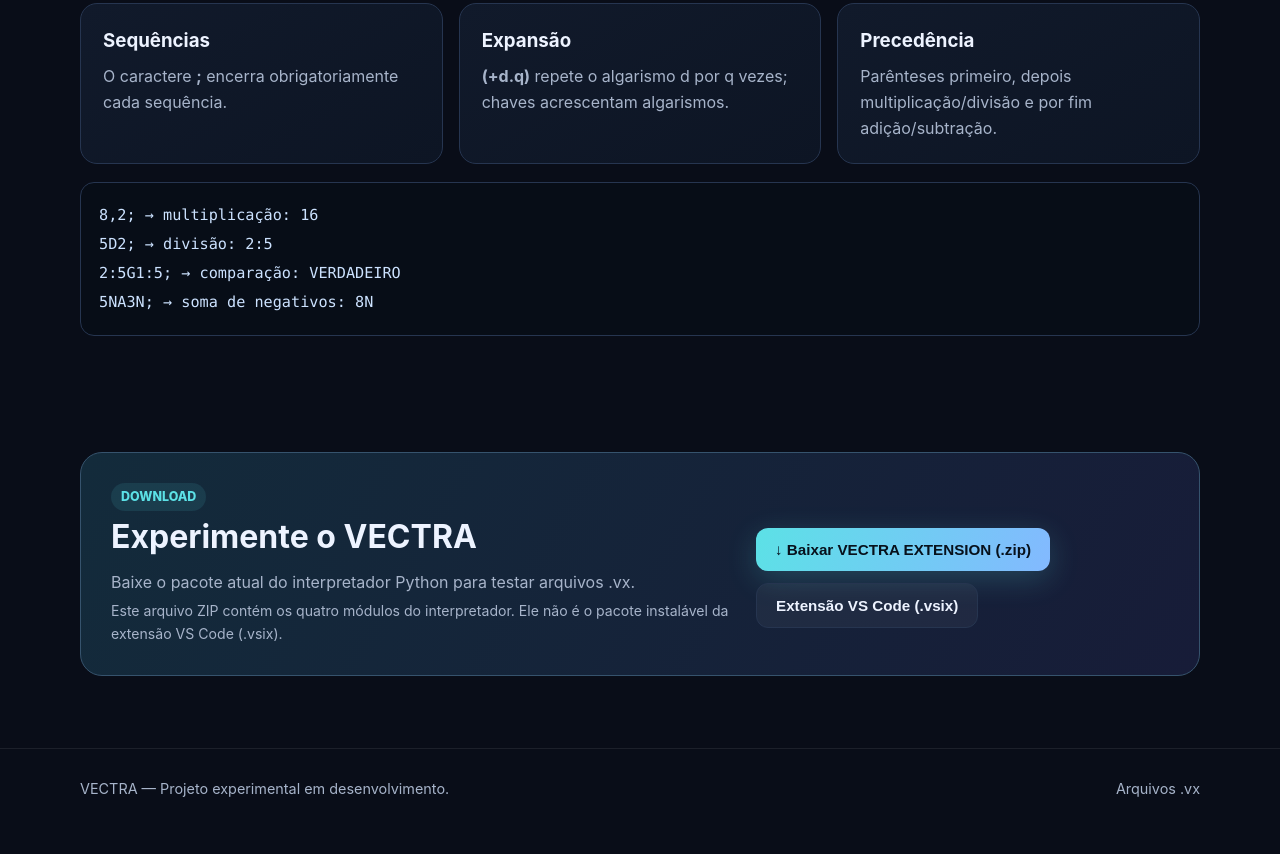
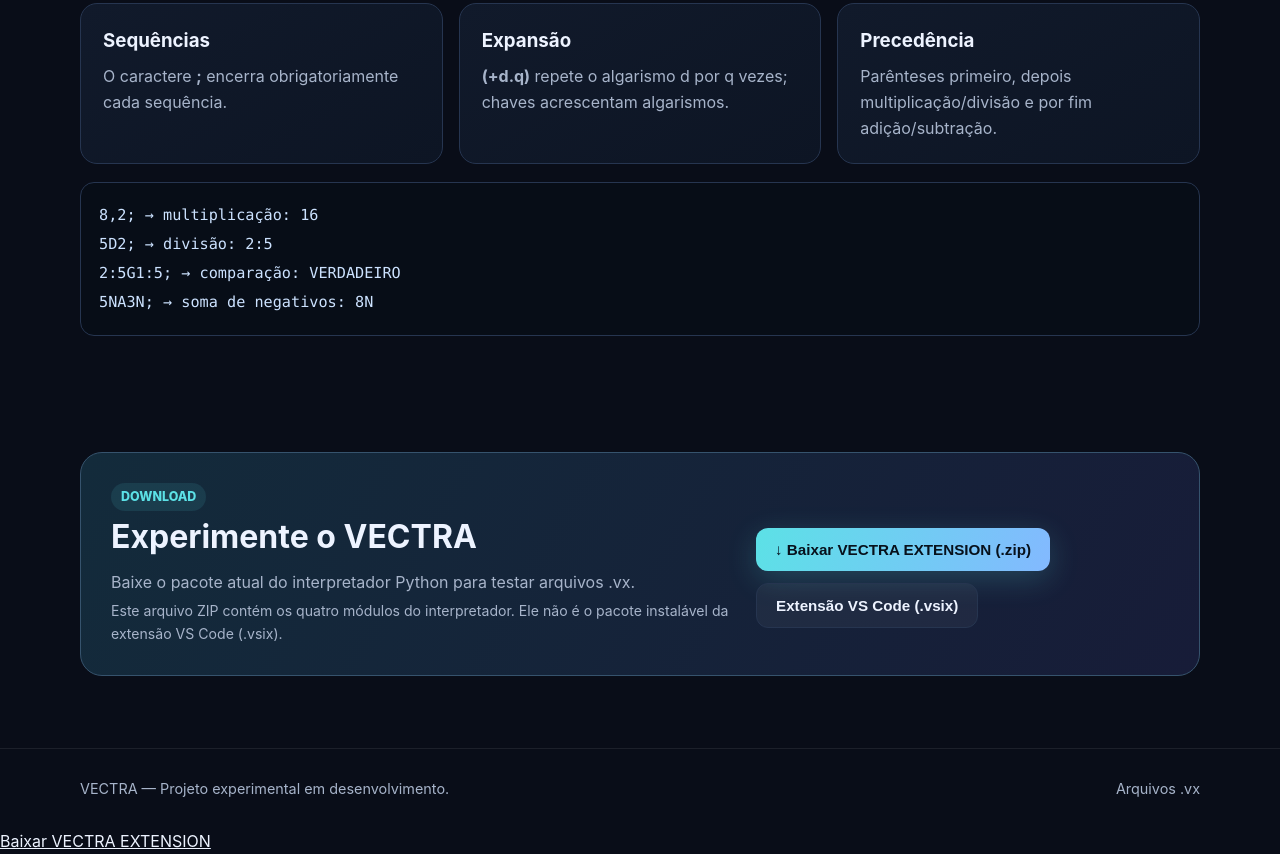
Before and after one commit to gabriel10venceslau-tech/VECTRA-computer, a plain HTML site: page index.html in a window 1280 px wide. Shown: the part 2061-2915 px from the top of the page. Before the commit the page ends 2890 px from the top, so only its background shows below. Drawn offline with Linux system fonts and the light colour scheme.

Commit message:
Add download link for VECTRA EXTENSION

```diff
--- a/index.html
+++ b/index.html
@@ -570,6 +570,8 @@ document.getElementById('vsixInfo').addEventListener('click', () => {
 });
 
 </script>
-
+<a href="./VECTRA EXTENSION.zip" download="VECTRA EXTENSION.zip">
+    Baixar VECTRA EXTENSION
+</a>
 </body>
 </html>
```
